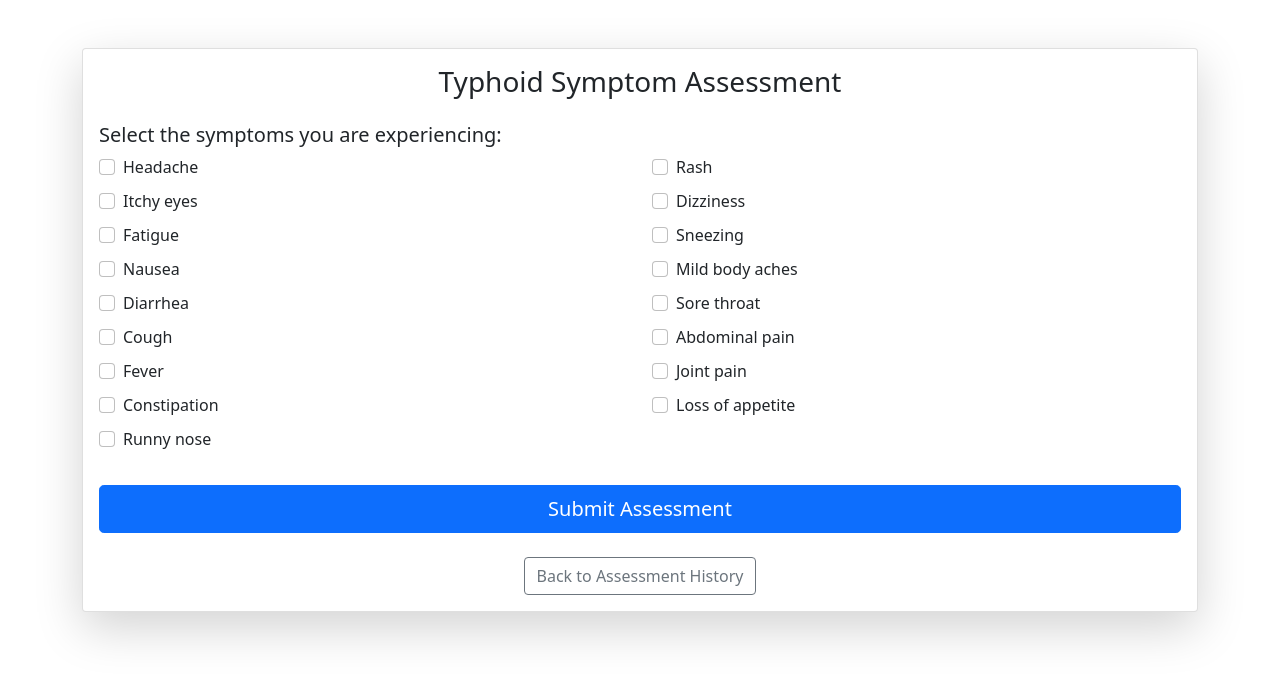
After one commit to elugabriel/Typhoid-management-system, a Flask app: page /new-assessment in a window 1280 px wide. The commit adds this page. Shown: the top 680 px of the page. Run offline with Flask 2, Linux system fonts and the light colour scheme; a user stored in the database is signed in.

Commit message:
user dashboard created

```diff
--- a/run.py
+++ b/run.py
@@ -8,7 +8,7 @@ from flask_login import UserMixin
 import os
 from flask_login import LoginManager, login_user, login_required, logout_user, current_user
 from werkzeug.security import check_password_hash, generate_password_hash
-
+import random
 
 # === App Config ===
 
@@ -56,7 +56,7 @@ class Doctor(db.Model):
     gender = db.Column(db.String(10), nullable=False)
     marital_status = db.Column(db.String(20), nullable=False)
     address = db.Column(db.String(200), nullable=False)
-    state = db.Column(db.String(50), nullable=False)
+    state = db.Column(db.String(50), nullable=False)  # This field links doctors to their state
     hospital_id = db.Column(db.Integer, db.ForeignKey('hospital.id'), nullable=False)
     password_hash = db.Column(db.String(128), nullable=False)
 
@@ -64,6 +64,33 @@ class Doctor(db.Model):
 
     def __repr__(self):
         return f'<Doctor {self.name}>'
+
+
+    def __repr__(self):
+        return f'<Doctor {self.name}>'
+
+class SymptomAssessment(db.Model):
+    id = db.Column(db.Integer, primary_key=True)
+    user_id = db.Column(db.Integer, db.ForeignKey('user.id'), nullable=False)
+    date = db.Column(db.DateTime, default=db.func.now())
+    symptoms = db.Column(db.Text, nullable=False)
+    result = db.Column(db.String(200), nullable=False)
+
+    user = db.relationship('User', backref=db.backref('assessments', lazy=True))
+
+class Consultation(db.Model):
+    id = db.Column(db.Integer, primary_key=True)
+    user_id = db.Column(db.Integer, db.ForeignKey('user.id'), nullable=False)
+    doctor_id = db.Column(db.Integer, db.ForeignKey('doctor.id'), nullable=False)
+    status = db.Column(db.String(20), default='Pending')
+    consultation_date = db.Column(db.DateTime, default=db.func.now())
+
+    user = db.relationship('User', backref=db.backref('consultations', lazy=True))
+    doctor = db.relationship('Doctor', backref=db.backref('consultations', lazy=True))
+
+    def __repr__(self):
+        return f'<Consultation {self.id}>'
+
 
 # === FORMS ===
 class UserSignUpForm(FlaskForm):
@@ -106,6 +133,15 @@ class UpdateProfileForm(FlaskForm):
     state = StringField('State', validators=[DataRequired()])
     submit = SubmitField('Update Profile')
 
+class ConsultationBookingForm(FlaskForm):
+    name = StringField('Patient Name', validators=[DataRequired()])
+    phone = StringField('Phone Number', validators=[DataRequired()])
+    dob = DateField('Date of Birth', validators=[DataRequired()])
+    gender = SelectField('Gender', choices=[('Male', 'Male'), ('Female', 'Female')], validators=[DataRequired()])
+    marital_status = SelectField('Marital Status', choices=[('Single', 'Single'), ('Married', 'Married')], validators=[DataRequired()])
+    address = StringField('Address', validators=[DataRequired()])
+    state = StringField('State', validators=[DataRequired()])
+    submit = SubmitField('Book Consultation')
 
 # === ROUTES ===
 @app.route('/')
@@ -194,6 +230,114 @@ def logout():
     flash('You have been logged out.', 'success')
     return redirect(url_for('home'))
 
+@app.route('/symptom-assessment')
+@login_required
+def symptom_assessment():
+    assessments = SymptomAssessment.query.filter_by(user_id=current_user.id).order_by(SymptomAssessment.date.desc()).all()
+    return render_template('user_assessment.html', assessments=assessments, user=current_user)
+
+
+
+@app.route('/book-consultation', methods=['GET', 'POST'])
+@login_required
+def book_consultation():
+    form = ConsultationBookingForm()
+
+    # Fetch the current user's state
+    user_state = current_user.state
+
+    # Fetch doctors based on the user's state and the first available doctor
+    doctor = Doctor.query.filter_by(state=user_state).first()
+
+    if not doctor:
+        flash('No doctor available in your state at the moment.', 'danger')
+        return redirect(url_for('user_dashboard'))
+
+    # Pre-fill the form with the patient's details
+    if request.method == 'GET':  # On GET request, pre-fill the form
+        form.name.data = current_user.name
+        form.phone.data = current_user.phone
+        form.dob.data = current_user.dob
+        form.gender.data = current_user.gender
+        form.marital_status.data = current_user.marital_status
+        form.address.data = current_user.address
+        form.state.data = current_user.state
+
+    if form.validate_on_submit():
+        # Automatically assign the doctor
+        consultation = Consultation(
+            user_id=current_user.id,
+            doctor_id=doctor.id,  # Assign the doctor automatically based on the state
+            status="Pending"  # Default status is Pending
+        )
+        db.session.add(consultation)
+        db.session.commit()
+        flash('Your consultation has been booked and is pending approval.', 'success')
+        return redirect(url_for('user_dashboard'))
+
+    return render_template('user_consultations.html', form=form)
+
+
+
+
+#======= Expert System Part ========
+SYMPTOM_RULES = {
+    # High-weight symptoms (strong indicators of typhoid)
+    'Fever': 2,
+    'Abdominal pain': 2,
+    'Rash': 2,
+
+    # Medium-weight symptoms (moderate indicators)
+    'Headache': 1,
+    'Loss of appetite': 1,
+    'Diarrhea': 1,
+    'Constipation': 1,
+    'Fatigue': 1,
+
+    # Low-weight or general symptoms (minimal or no impact)
+    'Cough': 0,
+    'Sneezing': 0,
+    'Runny nose': 0,
+    'Sore throat': 0,
+    'Mild body aches': 0,
+    'Itchy eyes': 0,
+    'Dizziness': 0,
+    'Nausea': 1,
+    'Joint pain': 0
+}
+
+
+@app.route('/new-assessment', methods=['GET', 'POST'])
+@login_required
+def new_assessment():
+    if request.method == 'POST':
+        selected_symptoms = request.form.getlist('symptoms')
+        total_score = sum(SYMPTOM_RULES.get(symptom, 0) for symptom in selected_symptoms)
+
+        if total_score >= 5:
+            result = 'High likelihood of typhoid. Please consult a doctor.'
+        elif 3 <= total_score < 5:
+            result = 'Moderate symptoms. Monitor closely and seek medical advice if symptoms persist.'
+        else:
+            result = 'Low likelihood of typhoid.'
+
+        new_assess = SymptomAssessment(
+            user_id=current_user.id,
+            symptoms=', '.join(selected_symptoms),
+            result=result
+        )
+        db.session.add(new_assess)
+        db.session.commit()
+
+        flash('Assessment submitted!', 'success')
+        return redirect(url_for('symptom_assessment'))
+
+    # Shuffle symptom list before rendering
+    symptoms = list(SYMPTOM_RULES.keys())
+    random.shuffle(symptoms)
+    return render_template('new_assessment.html', symptoms=[{'name': s} for s in symptoms])
+
+
 # === MAIN ===
 if __name__ == '__main__':
     app.run(debug=True)
--- /dev/null
+++ b/templates/new_assessment.html
@@ -0,0 +1,42 @@
+<!DOCTYPE html>
+<html lang="en">
+<head>
+    <meta charset="UTF-8">
+    <title>New Symptom Assessment</title>
+    <link href="https://cdn.jsdelivr.net/npm/bootstrap@5.1.3/dist/css/bootstrap.min.css" rel="stylesheet">
+</head>
+<body>
+
+<div class="container mt-5">
+    <div class="card shadow-lg">
+        <div class="card-body">
+            <h3 class="card-title text-center mb-4">Typhoid Symptom Assessment</h3>
+
+            <form method="POST">
+                <h5>Select the symptoms you are experiencing:</h5>
+                <div class="row">
+                    {% for symptom in symptoms %}
+                        <div class="col-md-6 mb-2">
+                            <div class="form-check">
+                                <input class="form-check-input" type="checkbox" name="symptoms" value="{{ symptom.name }}" id="{{ symptom.name }}">
+                                <label class="form-check-label" for="{{ symptom.name }}">
+                                    {{ symptom.name }}
+                                </label>
+                            </div>
+                        </div>
+                    {% endfor %}
+                </div>
+                <div class="d-grid mt-4">
+                    <button type="submit" class="btn btn-primary btn-lg">Submit Assessment</button>
+                </div>
+            </form>
+
+            <div class="text-center mt-4">
+                <a href="{{ url_for('symptom_assessment') }}" class="btn btn-outline-secondary">Back to Assessment History</a>
+            </div>
+        </div>
+    </div>
+</div>
+
+</body>
+</html>
```
Also changed, not shown: migrations/versions/d1c2e0f0d9af_add_symptom_assessment_model.py (added, +36 -0 lines), migrations/versions/d53a06b510af_add_consultation.py (added, +37 -0 lines), static/css/dashboard.css (added, +30 -0 lines), templates/user_assessment.html (+49 -0 lines), templates/user_consultations.html (+69 -0 lines), templates/user_dashboard.html (+4 -33 lines), typhoid.db.
